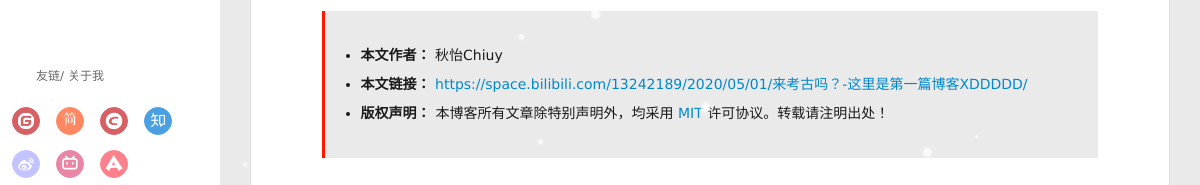
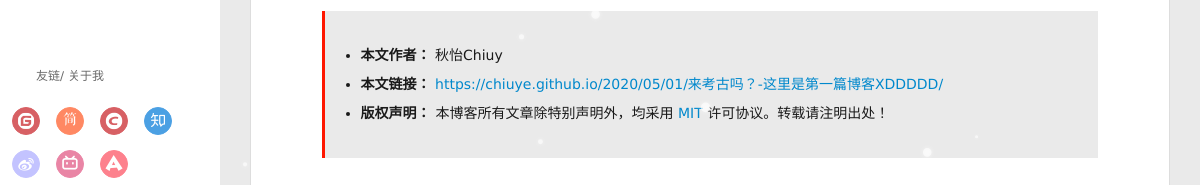
Before and after one commit to Chiuye/Chiuye.github.io, a plain HTML site: page 2020/05/01/来考古吗？-这里是第一篇博客XDDDDD/index.html in a window 1280 px wide. Shown: the part 434-619 px from the top of the page, 80-1280 px from the left. Drawn offline with Linux system fonts and the light colour scheme; some packages are replaced by stand-ins of ours; no server answers; a script that the page names is missing.

Commit message:
Site updated: 2020-05-02 15:03:48

```diff
--- a/2020/05/01/来考古吗？-这里是第一篇博客XDDDDD/index.html
+++ b/2020/05/01/来考古吗？-这里是第一篇博客XDDDDD/index.html
@@ -5,7 +5,7 @@
 
   <meta name="renderer" content="webkit">
   <meta http-equiv="X-UA-Compatible" content="IE=edge" >
-  <link rel="dns-prefetch" href="https://space.bilibili.com/13242189">
+  <link rel="dns-prefetch" href="https://chiuye.github.io">
   <title>来考古吗？~这里是第一篇博客XDDDDD | 秋怡的恶作剧之家XD</title>
   <meta name="generator" content="hexo-theme-yilia-plus">
   <meta name="viewport" content="width=device-width, initial-scale=1, maximum-scale=1">
@@ -13,7 +13,7 @@
   <meta name="description" content="无意义内容orz在2020年的一个无聊的五一节夜晚，费了大半天劲，搞了一堆东西，终于产出了第一篇博客！o( ￣▽￣ )ブ">
 <meta property="og:type" content="article">
 <meta property="og:title" content="来考古吗？~这里是第一篇博客XDDDDD">
-<meta property="og:url" content="https://space.bilibili.com/13242189/2020/05/01/%E6%9D%A5%E8%80%83%E5%8F%A4%E5%90%97%EF%BC%9F-%E8%BF%99%E9%87%8C%E6%98%AF%E7%AC%AC%E4%B8%80%E7%AF%87%E5%8D%9A%E5%AE%A2XDDDDD/index.html">
+<meta property="og:url" content="https://chiuye.github.io/2020/05/01/%E6%9D%A5%E8%80%83%E5%8F%A4%E5%90%97%EF%BC%9F-%E8%BF%99%E9%87%8C%E6%98%AF%E7%AC%AC%E4%B8%80%E7%AF%87%E5%8D%9A%E5%AE%A2XDDDDD/index.html">
 <meta property="og:site_name" content="秋怡的恶作剧之家XD">
 <meta property="og:description" content="无意义内容orz在2020年的一个无聊的五一节夜晚，费了大半天劲，搞了一堆东西，终于产出了第一篇博客！o( ￣▽￣ )ブ">
 <meta property="og:locale" content="zh">
@@ -299,7 +299,7 @@
         </li>
         <li>
           <strong>本文链接：</strong>
-          <a href="https://space.bilibili.com/13242189/2020/05/01/来考古吗？-这里是第一篇博客XDDDDD/" title="来考古吗？~这里是第一篇博客XDDDDD" target="_blank">https://space.bilibili.com/13242189/2020/05/01/来考古吗？-这里是第一篇博客XDDDDD/</a>
+          <a href="https://chiuye.github.io/2020/05/01/来考古吗？-这里是第一篇博客XDDDDD/" title="来考古吗？~这里是第一篇博客XDDDDD" target="_blank">https://chiuye.github.io/2020/05/01/来考古吗？-这里是第一篇博客XDDDDD/</a>
         </li>
 
         <li>
@@ -366,7 +366,7 @@
     <a class="close js-modal-close" href="javascript:;"><i class="icon icon-close"></i></a>
     <p>扫一扫，分享到微信</p>
     <div class="wx-qrcode">
-     <!-- <img src="//pan.baidu.com/share/qrcode?url=https://space.bilibili.com/13242189/2020/05/01/%E6%9D%A5%E8%80%83%E5%8F%A4%E5%90%97%EF%BC%9F-%E8%BF%99%E9%87%8C%E6%98%AF%E7%AC%AC%E4%B8%80%E7%AF%87%E5%8D%9A%E5%AE%A2XDDDDD/" alt="微信分享二维码"> -->
+     <!-- <img src="//pan.baidu.com/share/qrcode?url=https://chiuye.github.io/2020/05/01/%E6%9D%A5%E8%80%83%E5%8F%A4%E5%90%97%EF%BC%9F-%E8%BF%99%E9%87%8C%E6%98%AF%E7%AC%AC%E4%B8%80%E7%AF%87%E5%8D%9A%E5%AE%A2XDDDDD/" alt="微信分享二维码"> -->
     </div>
 </div>
 
@@ -426,7 +426,7 @@
   <div class="outer">
     <div id="footer-info">
     	<div class="footer-left">
-    		&copy; 2020 <a href="https://space.bilibili.com/13242189/" target="_blank">秋怡Chiuy</a>
+    		&copy; 2020 <a href="https://chiuye.github.io/" target="_blank">秋怡Chiuy</a>
     	</div>
       	<div class="footer-right">
 
```
Also changed, not shown: 2020/05/01/hello-world/index.html (+5 -5 lines), archives/2020/05/index.html (+3 -3 lines), archives/2020/index.html (+3 -3 lines), archives/index.html (+3 -3 lines), index.html (+3 -3 lines).
